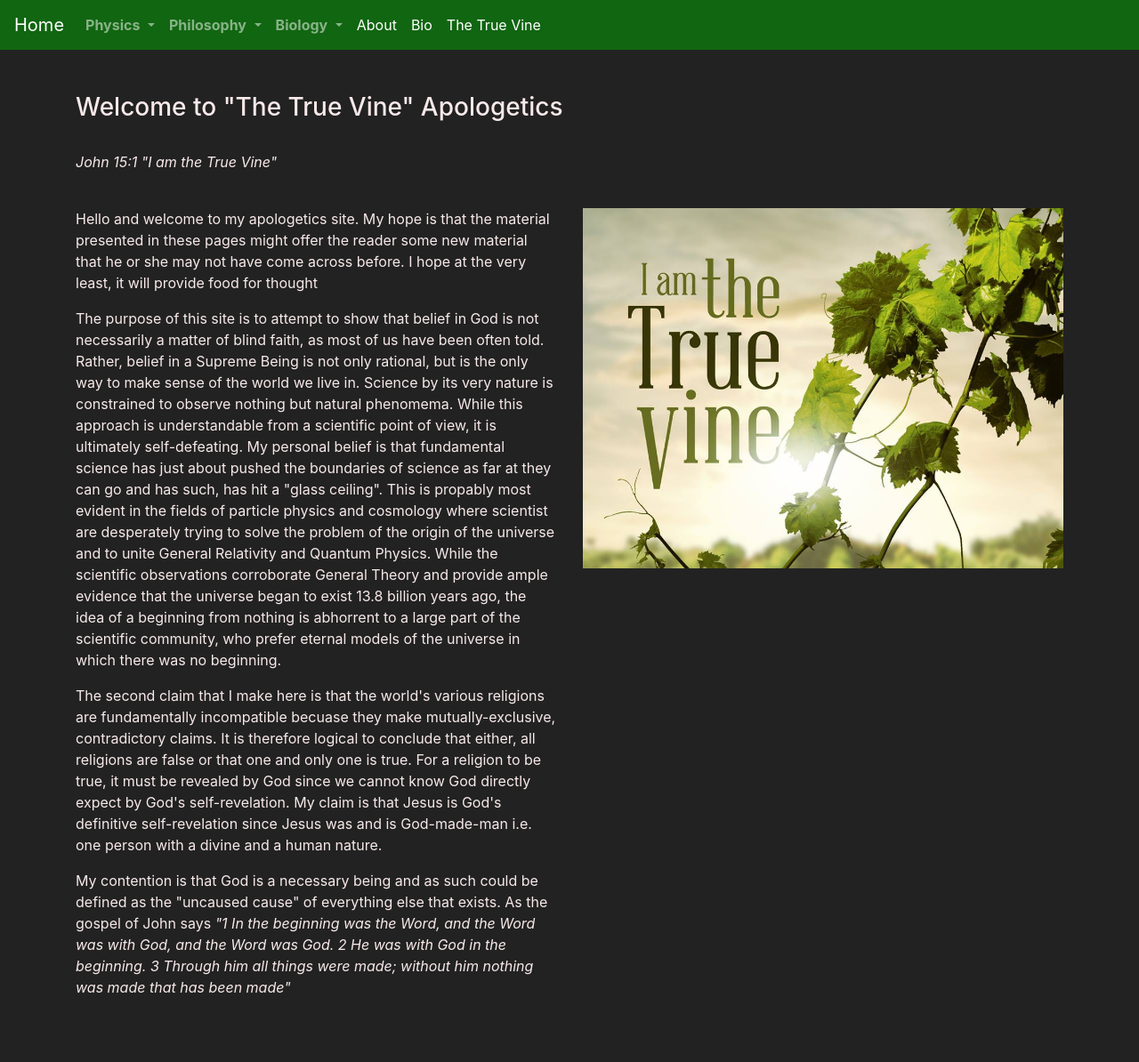
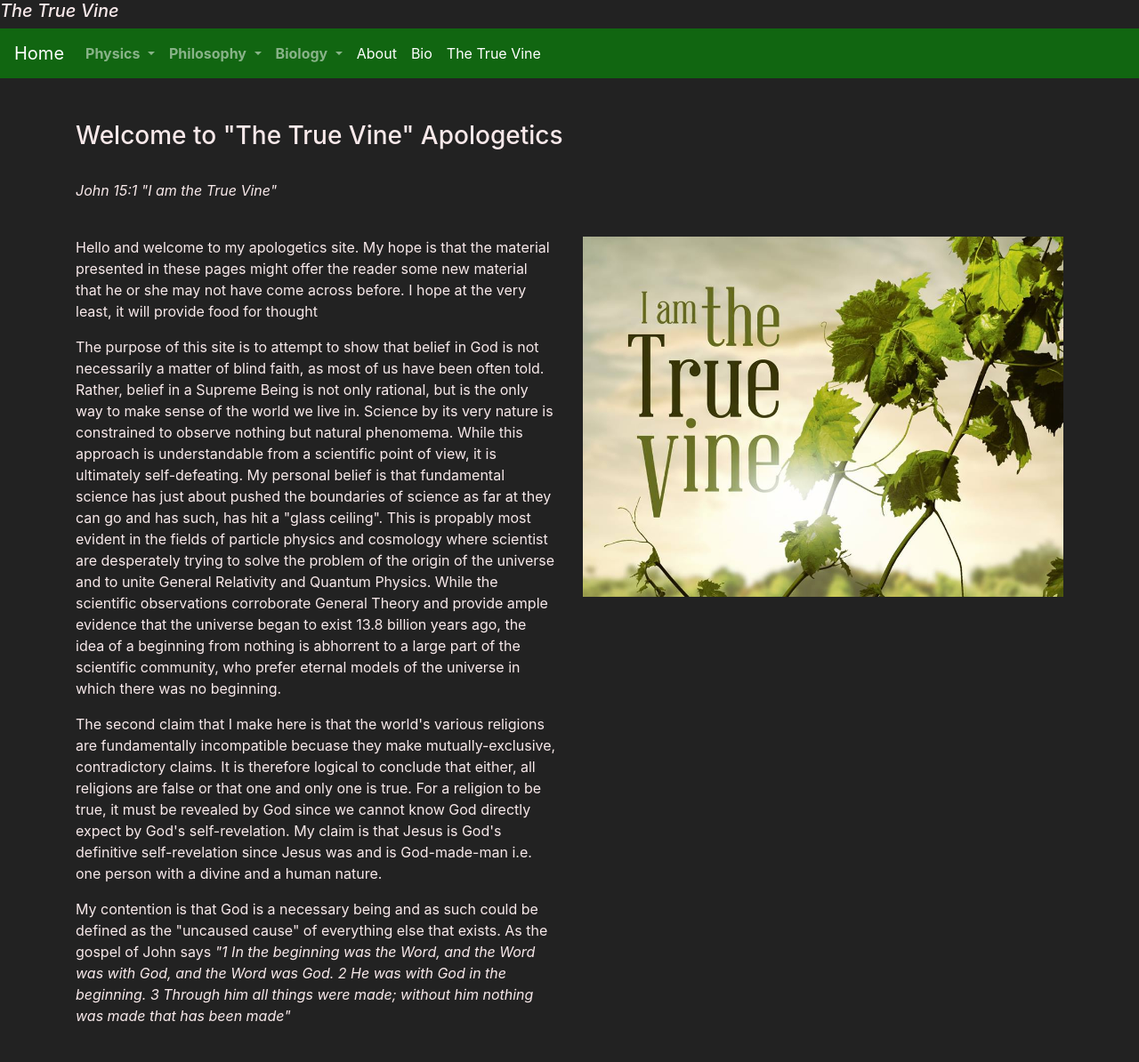
Before and after one commit to nekelly/nekelly.github.io, a Jekyll site: the page built from index.html, in a window 1280 px wide. Shown: the whole page at 89% size. Built offline with Jekyll 4.4.1, drawn with Linux system fonts in a browser that asks for light colours; before the commit the page ends 1162 px from its top, so only the background shows below that.

Commit message:
Add header

```diff
--- a/_includes/navbar.html
+++ b/_includes/navbar.html
@@ -1,3 +1,5 @@
+<h5><i>The True Vine</i></h5>
+
 <nav class="navbar navbar-expand-lg navbar-dark">
     <a class="navbar-brand" href="/">Home</a>
     <button class="navbar-toggler" type="button" data-toggle="collapse" data-target="#navbarSupportedContent" aria-controls="navbarSupportedContent" aria-expanded="false" aria-label="Toggle navigation">
--- a/css/style.css
+++ b/css/style.css
@@ -10,6 +10,6 @@ body {
     background-color: #222;
 }
 
-p, h1, h2, h3, h4, li {
+p, h1, h2, h3, h4, h5, li {
 	color: #f8e9ea;
 }
```
